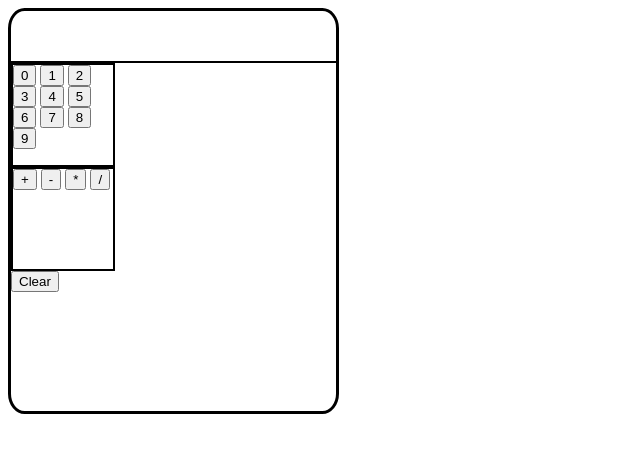
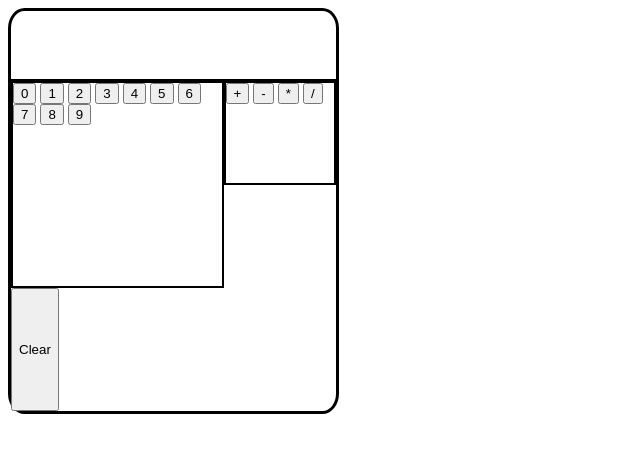
Before and after one commit to Jsbro98/calculator, a plain HTML site: page index.html in a window 1280 px wide. Shown: the whole page, without its empty margins (0-640 px from the left). Drawn offline with Linux system fonts and the light colour scheme.

Commit message:
added input-wrapper styling, made all div groups flex items

```diff
--- a/style.css
+++ b/style.css
@@ -4,6 +4,9 @@
 }
 
 .calculator-body {
+    display: flex;
+    flex-flow: column wrap;
+
     height: 400px;
     width: 325px;
     border: black solid 3px;
@@ -13,14 +16,24 @@
 /*---------Styling Inside The Calculator---------*/
 
 .number-display {
+    flex: auto;
     height: 50px;
     border-bottom: solid black 2px;
+}
+
+.input-wrapper {
+    display: flex;
+    flex-flow: row wrap;
+
+    flex: auto;
+    flex-grow: 10;
 }
 
 /* Keypad Styling */
 
 .keypad-wrapper {
-    height: 100px;
+    flex: auto;
+    flex-basis: 200px;
     width: 100px;
     border: solid black 2px;
 }
@@ -28,6 +41,7 @@
 /* Equation Buttons Styling */
 
 .equation-wrapper {
+    flex: auto;
     height: 100px;
     width: 100px;
     border: solid black 2px;
```
